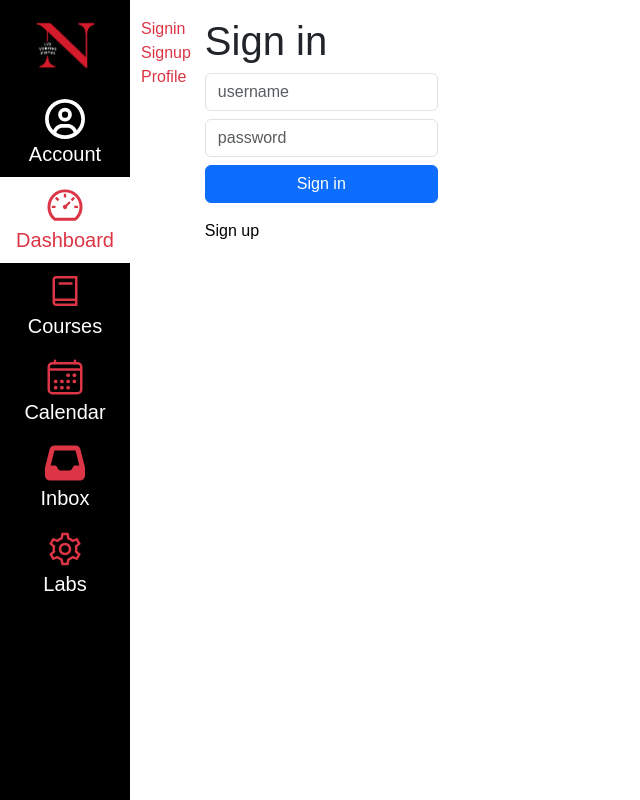
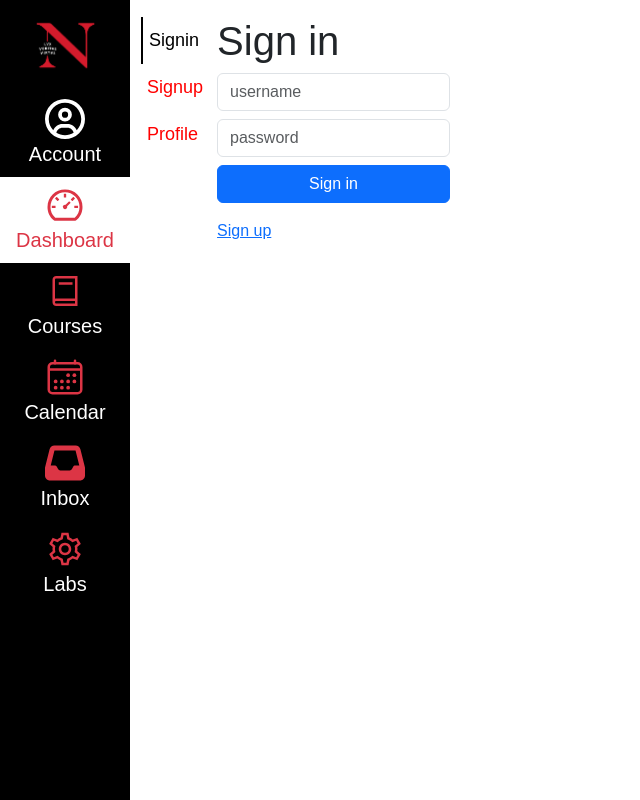
Before and after one commit to WeiqingGao/kanbas-react-web-app-cs5610-fa24, a React (Create React App) app: page /Labs#/Kanbas/Account/Signin in a window 1280 px wide. Shown: the whole page, without its empty margins (0-640 px from the left). Built offline with nearby package versions, Linux system fonts and the light colour scheme.

Commit message:
some adjustment

```diff
--- a/src/Kanbas/Account/Navigation.tsx
+++ b/src/Kanbas/Account/Navigation.tsx
@@ -1,23 +1,38 @@
-import { Link } from "react-router-dom";
+import { NavLink } from "react-router-dom";
 import "./Navigation.css";
 
 export default function AccountNavigation() {
     return (
-        <div id="wd-account-navigation">
-            <Link to="/Kanbas/Account/Signin" id="wd-course-home-link"
-                className="list-group-item text-danger border border-0">
+        <div id="wd-account-navigation" style={{ display: "flex", flexDirection: "column" }}>
+            <NavLink to="/Kanbas/Account/Signin" id="wd-course-home-link"
+                className="nav-link"
+                style={({ isActive }) => ({
+                    color: isActive ? "black" : "red",
+                    borderLeft: isActive ? "2px solid black" : "none",
+                    paddingLeft: "6px"
+                })}>
                 Signin
-            </Link>
+            </NavLink>
 
-            <Link to="/Kanbas/Account/Signup" id="wd-course-home-link"
-                className="list-group-item text-danger border border-0">
+            <NavLink to="/Kanbas/Account/Signup" id="wd-course-home-link"
+                className="nav-link"
+                style={({ isActive }) => ({
+                    color: isActive ? "black" : "red",
+                    borderLeft: isActive ? "2px solid black" : "none",
+                    paddingLeft: "6px"
+                })}>
                 Signup
-            </Link>
+            </NavLink>
 
-            <Link to="/Kanbas/Account/Profile" id="wd-course-home-link"
-                className="list-group-item text-danger border border-0">
+            <NavLink to="/Kanbas/Account/Profile" id="wd-course-home-link"
+                className="nav-link"
+                style={({ isActive }) => ({
+                    color: isActive ? "black" : "red",
+                    borderLeft: isActive ? "2px solid black" : "none",
+                    paddingLeft: "6px"
+                })}>
                 Profile
-            </Link>
+            </NavLink>
         </div>
     );
 }
--- a/src/Kanbas/Courses/Assignments/index.tsx
+++ b/src/Kanbas/Courses/Assignments/index.tsx
@@ -2,7 +2,6 @@ import { BsGripVertical } from "react-icons/bs";
 import AllAssignmentsControlButtons from "./AllAssignmentsControlButtons";
 import { FaCaretDown, FaPlus, FaRegEdit, FaSearch } from "react-icons/fa";
 import LessonControlButtons from "../Modules/LessonControlButtons";
-import "./style.css";
 
 export default function Assignments() {
     return (
--- a/src/Kanbas/Courses/Assignments/style.css
+++ /dev/null
@@ -1,4 +0,0 @@
-a {
-    color: black;
-    text-decoration: none;
-  }
--- a/src/Kanbas/Courses/Home/index.tsx
+++ b/src/Kanbas/Courses/Home/index.tsx
@@ -4,7 +4,7 @@ import CourseStatus from "./Status";
 export default function Home() {
     return (
         <div className="d-flex" id="wd-home">
-            <div className="flex-fill">
+            <div className="flex-fill me-3">
                 <Modules />
             </div>
             <div className="d-none d-md-block">
--- a/src/Kanbas/style.css
+++ b/src/Kanbas/style.css
@@ -4,6 +4,12 @@ body * {  font-family: Arial, Helvetica, sans-serif;  }
 @media (min-width: 768px) {
   #wd-kanbas .wd-main-content-offset {
     padding-left: 140px !important;
+  }
+}
+
+@media (max-width: 1500px) {
+  #wd-course-status {
+    display: none !important;
   }
 }
 
--- /dev/null
+++ b/src/Labs/Lab3/FilterFunction.tsx
@@ -0,0 +1,13 @@
+export default function FilterFunction() {
+    let numberArray1 = [1, 2, 4, 5, 6];
+    const numbersGreaterThan2 = numberArray1.filter((a) => a > 2);
+    const evenNumbers = numberArray1.filter((a) => a % 2 === 0);
+    const oddNumbers = numberArray1.filter((a) => a % 2 !== 0);
+    return (
+      <div id="wd-filter-function">
+        <h4>Filter Function</h4>
+        numbersGreaterThan2 = {numbersGreaterThan2}  <br />
+        evenNumbers = {evenNumbers}    <br />
+        oddNumbers = {oddNumbers}      <hr />
+      </div>
+  );}
--- /dev/null
+++ b/src/Labs/Lab3/FindFunction.tsx
@@ -0,0 +1,12 @@
+export default function FindFunction() {
+    let numberArray1 = [1, 2, 3, 4, 5];
+    let stringArray1 = ["string1", "string2", "string3"];
+    const four = numberArray1.find((a) => a === 4);
+    const string3 = stringArray1.find((a) => a === "string3");
+    return (
+      <div id="wd-find-function">
+        <h4>Find Function</h4>
+        four = {four} <br />
+        string3 = {string3} <hr />
+      </div>
+  );}
--- /dev/null
+++ b/src/Labs/Lab3/FindIndex.tsx
@@ -0,0 +1,6 @@
+export default function FindIndex() {
+    let numberArray1 = [1, 2, 4, 5, 6];
+    let stringArray1 = ['string1', 'string3'];
+    const fourIndex = numberArray1.findIndex(a => a === 4);
+    const string3Index = stringArray1.findIndex(a => a === 'string3');
+}
--- /dev/null
+++ b/src/Labs/Lab3/VariablesAndConstants.tsx
@@ -0,0 +1,12 @@
+export default function VariablesAndConstants() {
+    var functionScoped = 2;
+    let blockScoped = 5;
+    const constant1 = functionScoped - blockScoped;
+    return(
+      <div id="wd-variables-and-constants">
+        <h4>Variables and Constants</h4>
+        functionScoped = { functionScoped }<br/>
+        blockScoped = { blockScoped }<br/>
+        constant1 = { constant1 }<hr/>
+      </div>
+   );}
--- a/src/Labs/Lab3/index.tsx
+++ b/src/Labs/Lab3/index.tsx
@@ -1,5 +1,19 @@
+import FilterFunction from "./FilterFunction";
+import FindFunction from "./FindFunction";
+import FindIndex from "./FindIndex";
+import VariablesAndConstants from "./VariablesAndConstants";
+
 export default function Lab3() {
     return (
-        <h2>Lab 3</h2>
+        <div id="wd-lab3" className="container-flud">
+            <h2>Lab 3</h2>
+            {/*
+            <VariablesAndConstants/>
+
+            <FindFunction/>
+            <FindIndex/>
+            <FilterFunction/>
+            */}
+        </div>
     );
 }
--- a/src/Labs/index.tsx
+++ b/src/Labs/index.tsx
@@ -14,7 +14,7 @@ export default function Labs() {
                 <Route path="/" element={<Navigate to="Lab1" />} />
                 <Route path="Lab1" element={<Lab1 />} />
                 <Route path="Lab2" element={<Lab2 />} />
-                <Route path="Lab3" element={<Lab3 />} />
+                <Route path="Lab3/*" element={<Lab3 />} />
             </Routes>
         </div>
     );
```
Also changed, not shown: src/Kanbas/Account/Signin.tsx (+8 -19 lines).
